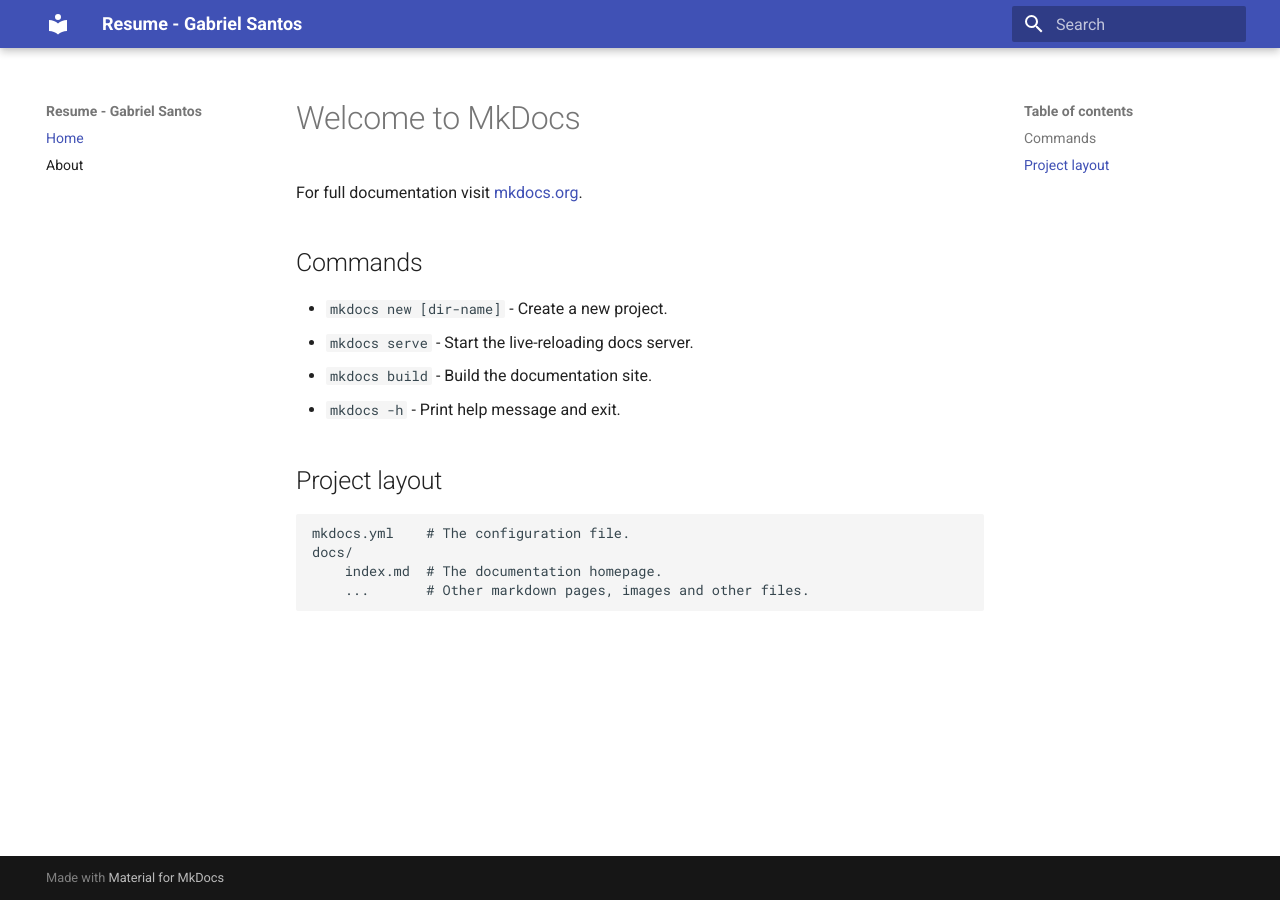
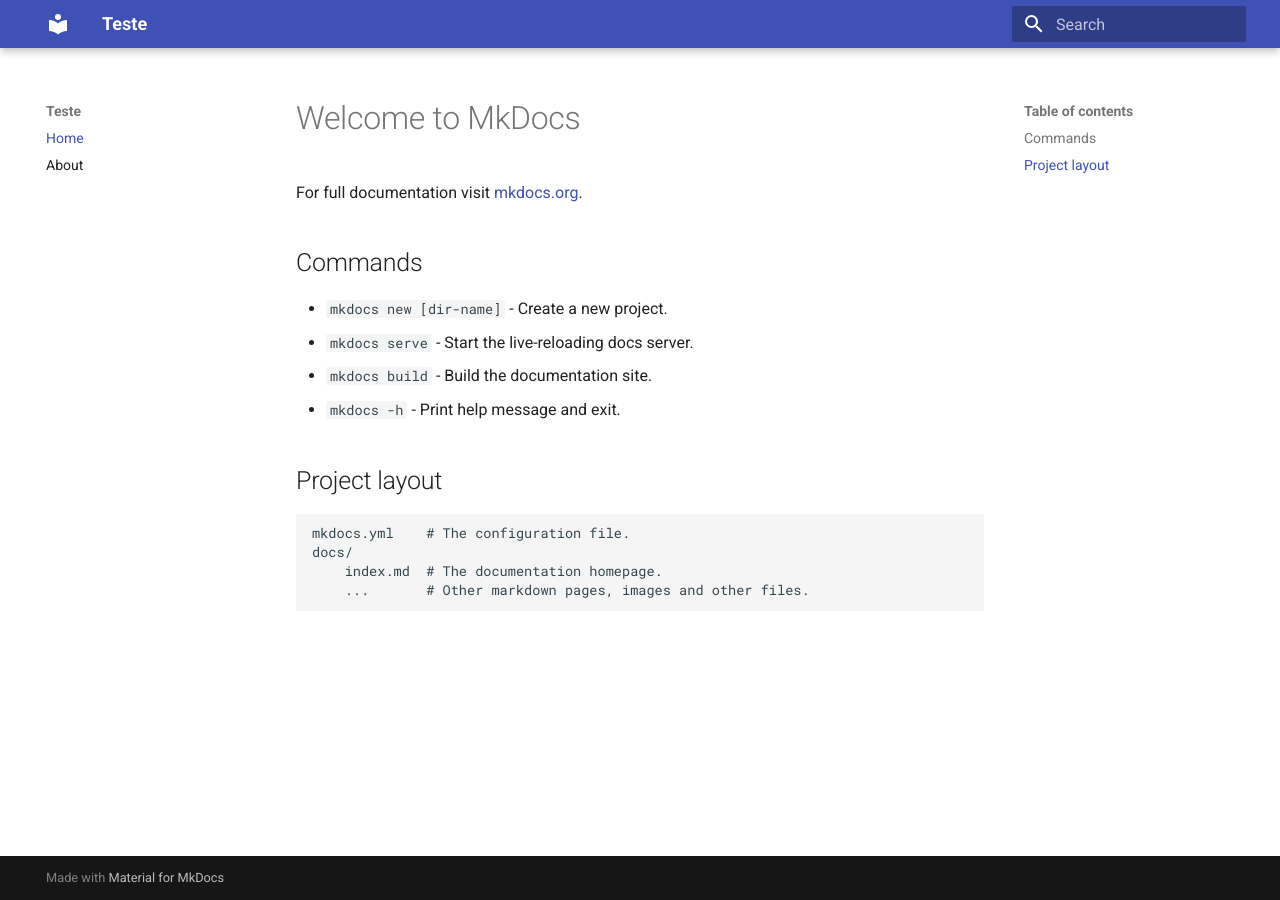
Before and after one commit to Gabriels999/mkdocs-resume, an MkDocs documentation site: the page built from docs/index.md, in a window 1280 px wide. Built offline with MkDocs 1.6.1 and Material for MkDocs 9.7.7, drawn with Linux system fonts in a browser that asks for light colours.

Commit message:
teste gh actions

```diff
--- a/mkdocs.yml
+++ b/mkdocs.yml
@@ -1,4 +1,4 @@
-site_name: Resume - Gabriel Santos
+site_name: Teste
 site_url: https://oi.com/
 nav:
     - Home: index.md
```
